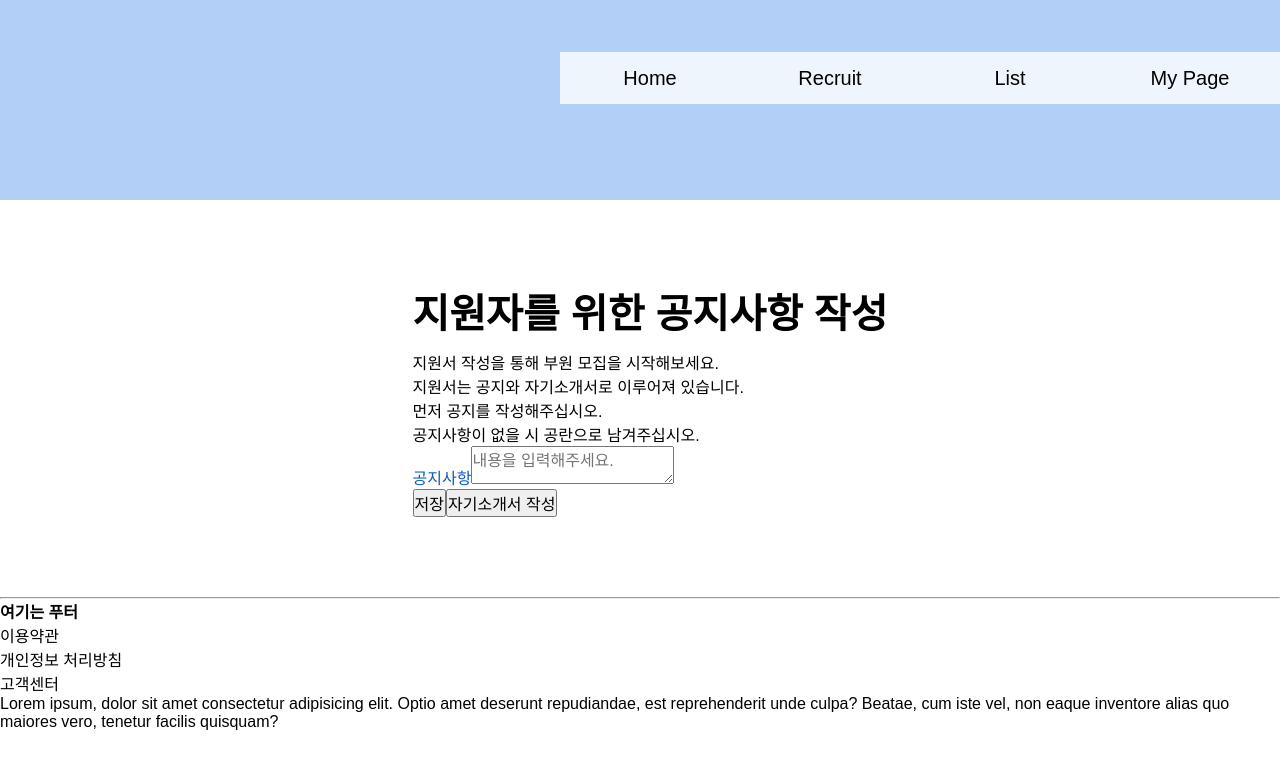
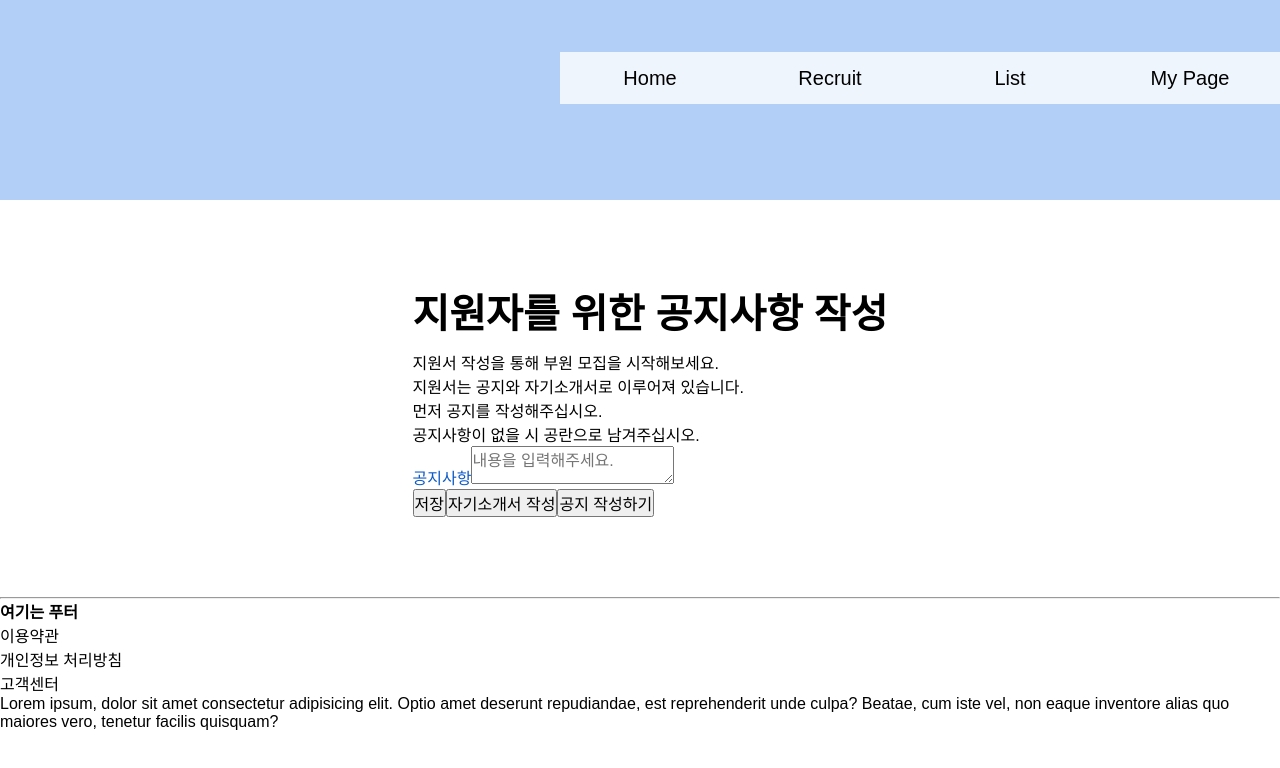
Before and after one commit to Kim-Hyunjo/MoZIP, a React (Create React App) app in the folder front/: page /recruit/process/noticeinfo in a window 1280 px wide. Shown: the top 768 px of the page. Built offline with nearby package versions, Linux system fonts and the light colour scheme.

Commit message:
feat: recruit 버튼 링크 연결

```diff
--- a/front/src/pages/recruit/ProcessBasicInfo.tsx
+++ b/front/src/pages/recruit/ProcessBasicInfo.tsx
@@ -71,7 +71,10 @@ https://blog.naver.com/t-ave/221994568807
         <div>카드뉴스 추가</div>
       </div>
       <button>저장</button>
-      <button>공지 작성하기</button>
+      <Link to="/recruit/process/noticeinfo">
+        <button>공지 작성하기</button>
+      </Link>
+      {/* <button>공지 작성하기</button> */}
     </div>
   );
 };
--- a/front/src/pages/recruit/ProcessNoticeInfo.tsx
+++ b/front/src/pages/recruit/ProcessNoticeInfo.tsx
@@ -33,6 +33,9 @@ ex.
 
       <button>저장</button>
       <button>자기소개서 작성</button>
+      <Link to="/recruit/process/form">
+        <button>공지 작성하기</button>
+      </Link>
     </div>
   );
 };
```
